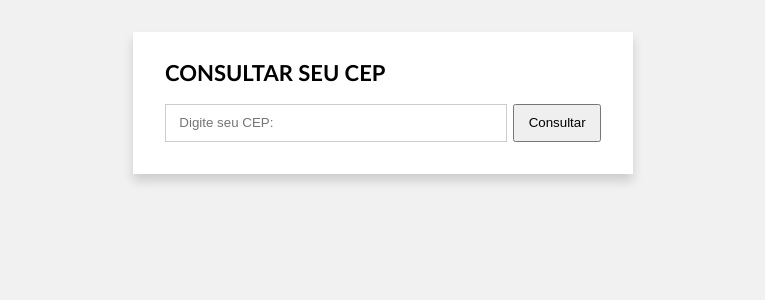
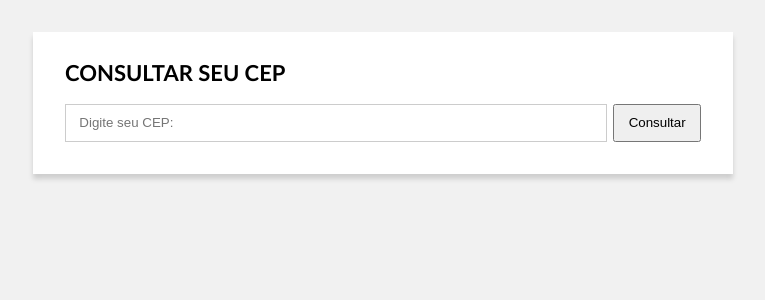
Before and after one commit to DouglasAmarelo/react-via-cep, a React (Create React App) app: page / in a window 1280 px wide. Shown: the top 300 px of the page, without its empty margins (257-1022 px from the left). Built offline with nearby package versions, Linux system fonts and the light colour scheme.

Commit message:
:see_no_evil: - Adicionado a lógica que apenas esconde o mapa quando solicitado para fechar

```diff
--- a/src/components/Card/index.js
+++ b/src/components/Card/index.js
@@ -1,9 +1,9 @@
 import React from 'react';
 import * as S from './styled';
 
-const Card = ({ title, children }) => {
+const Card = ({ title, children, closeCard }) => {
 	return(
-		<S.Card>
+		<S.Card closeCard={closeCard}>
 			{title && (
 				<S.CardTitle>{ title }</S.CardTitle>
 			)}
--- a/src/components/Card/styled.js
+++ b/src/components/Card/styled.js
@@ -3,9 +3,10 @@ import styled from 'styled-components';
 // Card
 export const Card = styled.section`
 	background-color: #fff;
-	box-shadow: 0 7px 10px 0 rgba(0, 0, 0, .150);
+	box-shadow: 0 5px 5px 0 rgba(0, 0, 0, .150);
+	display: ${props => props.closeCard ? 'none' : 'block'};
 	margin: 2em auto;
-	max-width: 500px;
+	max-width: 700px;
 	padding: 2em;
 	position: relative;
 	transition: box-shadow .1s linear;
@@ -13,7 +14,7 @@ export const Card = styled.section`
 	will-change: box-shadow;
 	z-index: 100;
 
-	&:hover { box-shadow: 0 2px 3px 0 rgba(0, 0, 0, .260); }
+	&:hover { box-shadow: 0 2px 2px 0 rgba(0, 0, 0, .260); }
 
 	&:empty { display: none; }
 `;
```
